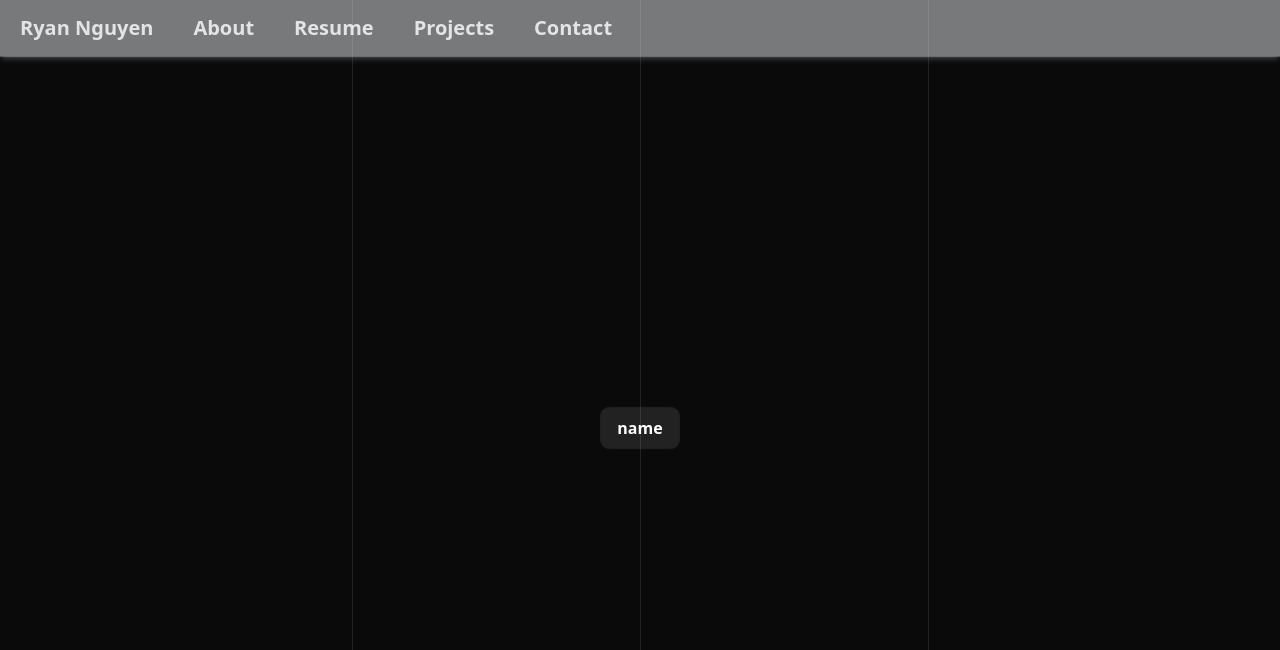
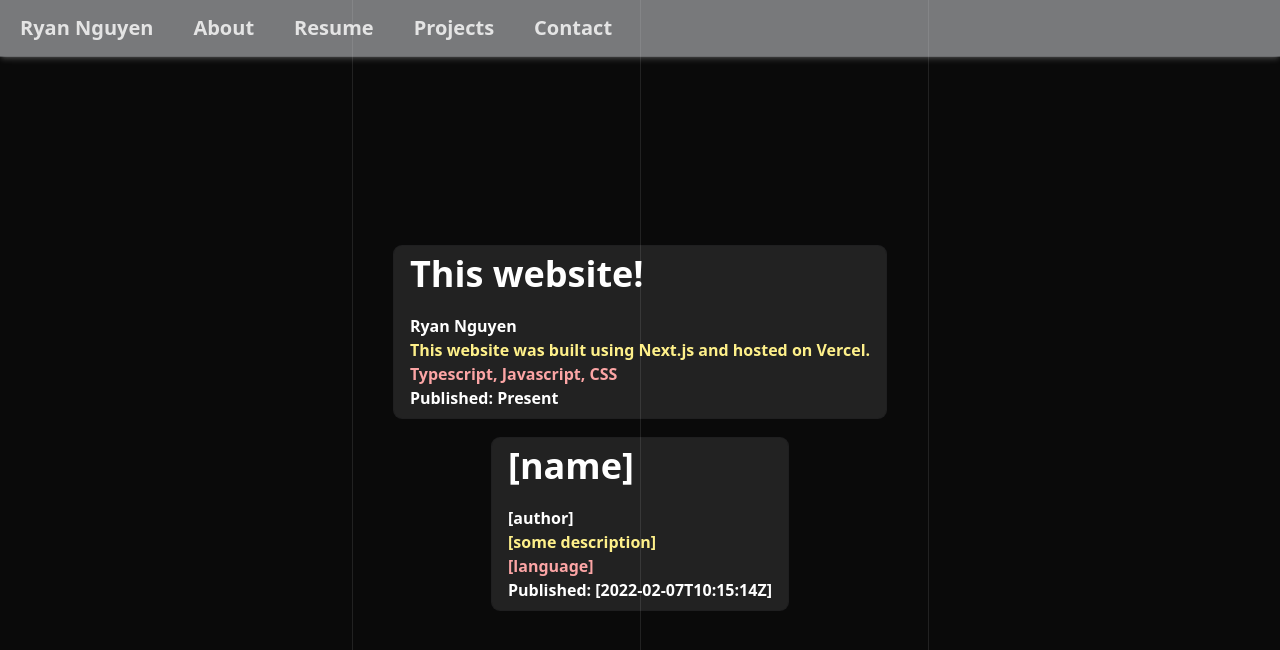
Before and after one commit to rnguyen513/ryanhnguyen.com, a Next.js app: page /projects in a window 1280 px wide. Shown: the top 650 px of the page. Built offline with nearby package versions, Linux system fonts and the light colour scheme; no server answers.

Commit message:
implement this website as project

```diff
--- a/src/pages/projects.tsx
+++ b/src/pages/projects.tsx
@@ -1,17 +1,29 @@
 import { useEffect, useState } from "react"
 import Background from "./components/background"
 import Header from "./components/header"
+
+const ProjTemplate = ({_proj}:{_proj:any}) => {
+    return(
+        <a href={_proj.html_url} target="_blank" className={"group flex flex-col ring-1 ring-gray-300/10 py-2 px-4 flex-col bg-gray-100/10 rounded-lg"}>
+            <p className={"text-4xl group-hover:text-blue-400 mb-5"}>{_proj.name}</p>
+            <p>{_proj.owner.login}</p>
+            <p className={"text-yellow-200"}>{_proj.description}</p>
+            <p className={"text-red-300"}>{_proj.language}</p>
+            <p>Published: {_proj.created_at}</p>
+        </a>
+    )
+}
 
 const Projects = () => {
 
     const [projects, setProjects] = useState([
         {id:123456789,
-        name:"name",
-        html_url:"https://someurl.com",
-        description:"some description",
-        language:"HTML",
-        created_at:"2022-02-07T10:15:14Z",
-        owner:{login:"someperson"}}
+        name:"[name]",
+        html_url:"[https://someurl.com]",
+        description:"[some description]",
+        language:"[language]",
+        created_at:"[2022-02-07T10:15:14Z]",
+        owner:{login:"[author]"}}
     ]);
     useEffect(() => {
         const getData = async () => {
@@ -22,6 +34,15 @@ const Projects = () => {
         }
         getData();
     },[]);
+
+    const thisProj = {
+        name:"This website!",
+        html_url:"https://github.com/rnguyen513/resume",
+        description:"This website was built using Next.js and hosted on Vercel.",
+        language:"Typescript, Javascript, CSS",
+        created_at:"Present",
+        owner:{login:"Ryan Nguyen"}
+    }
 
     const [color, setColor] = useState("");
     useEffect(() => {
@@ -39,10 +60,9 @@ const Projects = () => {
         <div className={"relative flex flex-col min-h-screen overflow-hidden"}>
             <Header></Header>
             <Background></Background>
-            <div className={"flex flex-col flex-grow min-h-fit justify-center items-center text-white font-bold gap-y-5"}>
-                {projects.map(project => <a key={project.name} href={project.html_url} className={"group flex ring-1 ring-gray-300/10 py-2 px-4 flex-col bg-gray-100/10 rounded-lg hover:text-blue-400"}>
-                    {project.name}
-                </a>)}
+            <div className={"flex flex-col flex-grow min-h-fit justify-center items-center text-white font-bold gap-y-5 mt-5 mb-5"}>
+                <ProjTemplate _proj={thisProj}/>
+                {projects.map(project => <div key={project.name}><ProjTemplate _proj={project}></ProjTemplate></div>)}
             </div>
         </div>
         </>
```
